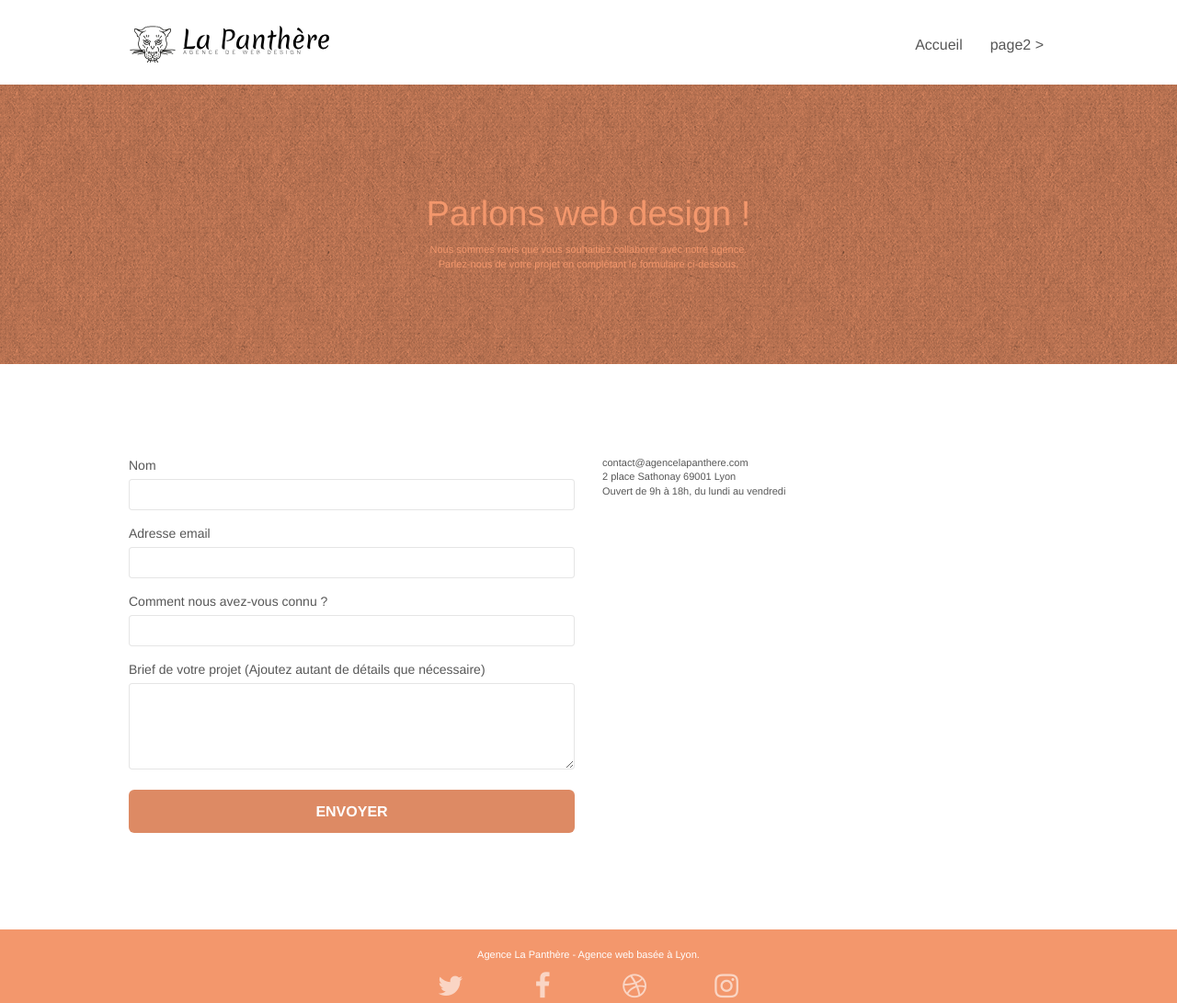
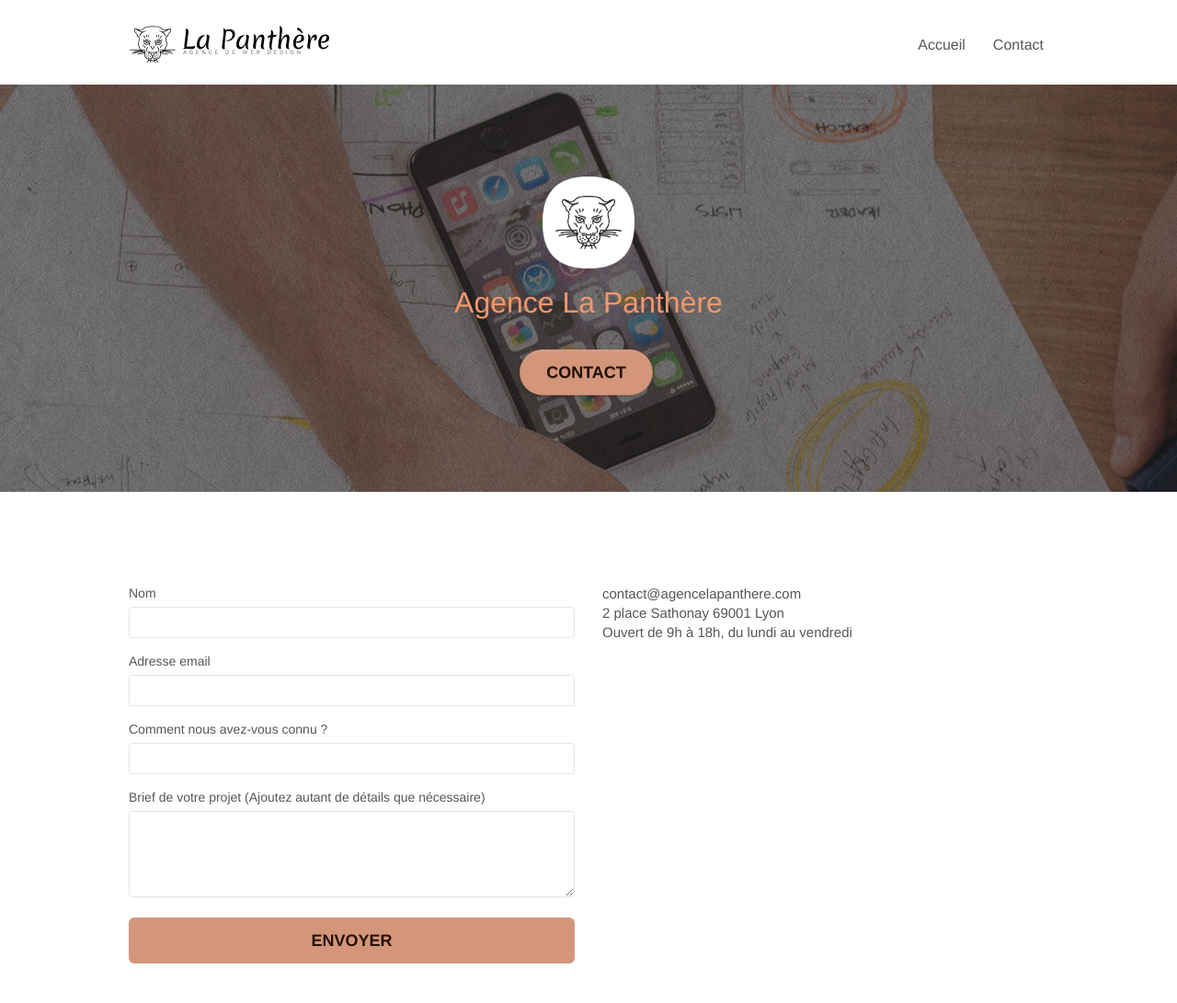
Before and after one commit to hgobr/laPanthere, a plain HTML site: page contact.html in a window 1280 px wide. Shown: the top 1091 px of the page at 92% size. Drawn offline with nearby package versions, Linux system fonts and the light colour scheme; files that its build step writes are made by us from their sources; a script that the page names is missing.

Commit message:
update contrasts colors & delete black hat seo text

```diff
--- a/contact.html
+++ b/contact.html
@@ -40,7 +40,7 @@
               <a class="navbar-brand" href="index.html"
                 ><img
                   src="img/agence-la-panthere-monochrome.svg"
-                  alt="atlanta web design logo"
+                  alt="logo"
                   height="40"
               /></a>
 
@@ -61,9 +61,8 @@
                 <li>
                   <a href="index.html">Accueil</a>
                 </li>
-
                 <li>
-                  <a href="page2.html">page2 &gt;</a>
+                  <a href="contact.html">Contact</a>
                 </li>
               </ul>
             </div>
@@ -72,23 +71,31 @@
       </div>
       <!-- bloc-0 END -->
 
-      <!-- bloc-6 -->
+      <!-- bloc-1-presentation -->
       <div
-        class="bloc bg-dots-bg bg-repeat bgc-atomic-tangerine d-bloc bloc-bg-texture texture-paper"
-        id="bloc-6"
+        class="bloc bgc-dark-slate-blue bg-banniere d-bloc bg-t-edge bloc-bg-texture texture-paper b-parallax"
+        id="bloc-1-hero"
       >
         <div class="container bloc-lg">
-          <div class="row">
+          <div class="row tight-width-whitespace">
             <div class="col-sm-12">
+              <img
+                src="img/logo.png"
+                class="center-block image-resize-mode"
+                width="100"
+                alt="Agence La Panthère, agence web paris, création logo paris"
+              />
               <h1 class="text-center hero-bloc-text tc-white">
-                Parlons web design !
+                Agence La Panthère
               </h1>
-              <p class="text-center mg-lg tc-white tight-width-whitespace">
-                Nous sommes ravis que vous souhaitiez collaborer avec notre
-                agence.<br />
-                Parlez-nous de votre projet en complétant le formulaire
-                ci-dessous.
-              </p>
+              <div class="text-center">
+                <a
+                  href="page2.html"
+                  class="btn btn-lg btn-clean btn-rd cta-hero btn-atomic-tangerine"
+                  id="cta-hero"
+                  >Contact</a
+                >
+              </div>
             </div>
           </div>
         </div>
--- a/style.css
+++ b/style.css
@@ -679,7 +679,7 @@ a {
 }
 
 p {
-  font-size: 11px;
+  font-size: 15px;
 }
 
 .tight-width-whitespace {
@@ -697,13 +697,22 @@ p {
   color: #ffffff !important;
   text-transform: uppercase;
   padding: 12px 28px 12px 28px;
-  font-size: 16px;
+  font-size: 18px;
   font-weight: 700;
 }
 
 .social {
   max-width: 400px;
   margin: auto auto auto auto;
+}
+
+.social p {
+  color: #241000 !important;
+}
+
+.socialFlex {
+  display: flex;
+  flex-direction: column;
 }
 
 h2 {
@@ -738,7 +747,7 @@ h4 {
 }
 
 .white {
-  color: #ffffff !important;
+  color: #241000 !important;
 }
 
 .portfolio-thumb {
@@ -778,11 +787,12 @@ h4 {
 
 .tc-white {
   color: #f3976c !important;
+  position: relative;
 }
 
 .btn-atomic-tangerine {
-  background: #dd8a64;
-  color: #ffffff !important;
+  background: #d3967a;
+  color: #241000 !important;
 }
 
 .btn-atomic-tangerine:hover {
```
Also changed, not shown: index.html (+18 -17 lines).
